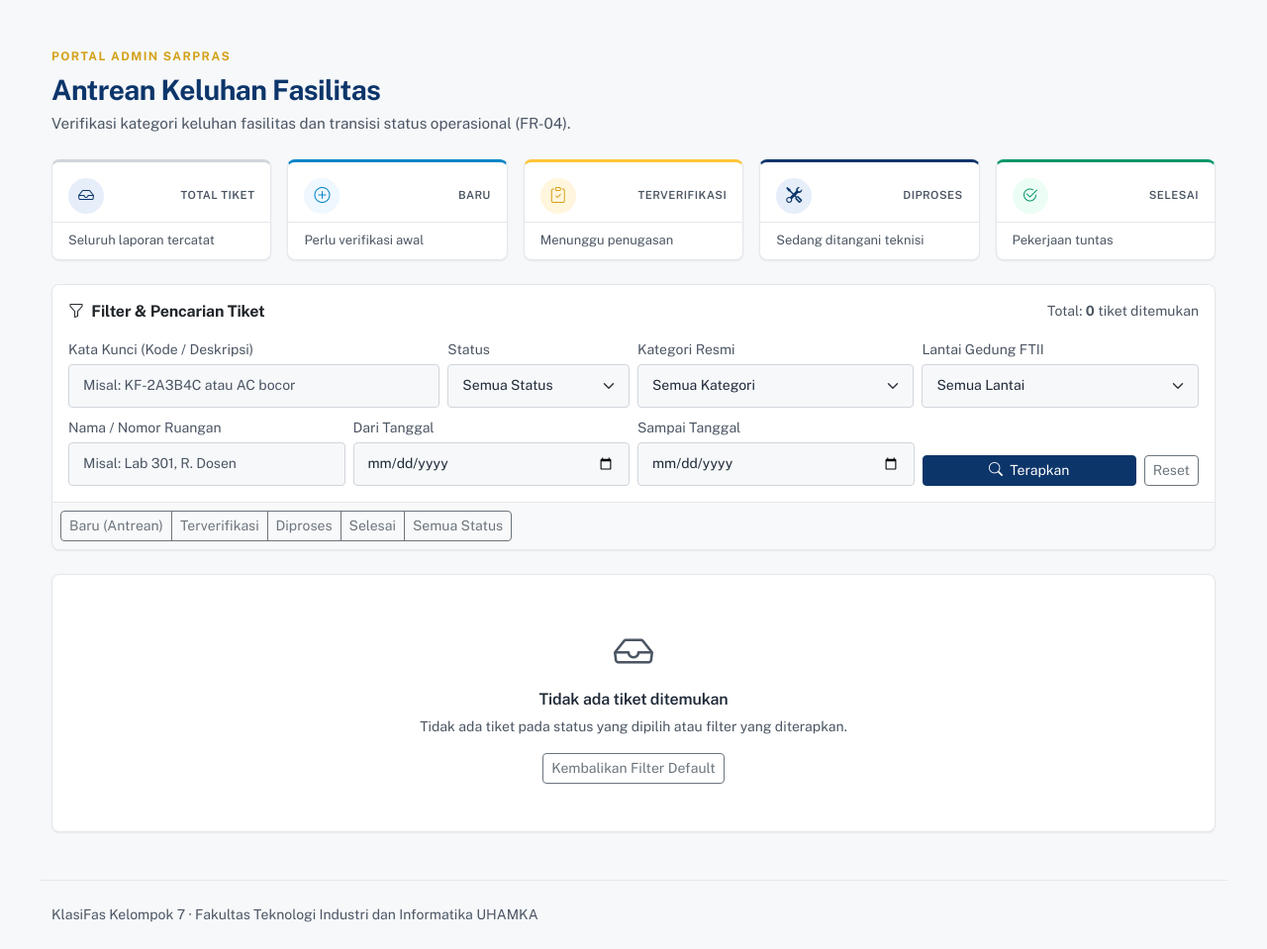
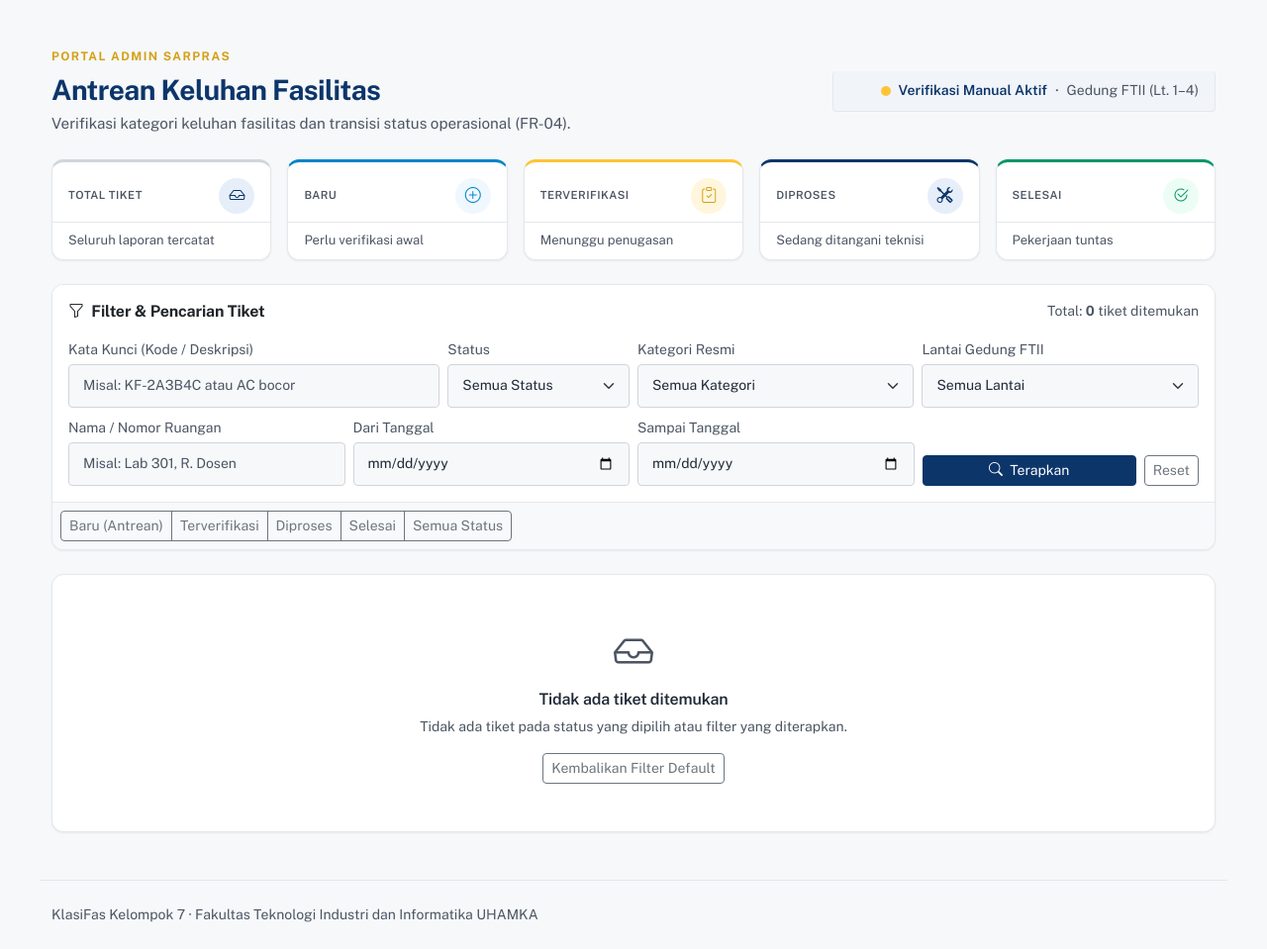
Before and after one commit to MuhammadIlham1301/klasifas, a Flask app: template app/templates/admin/queue.html in a window 1280 px wide. Shown: the part 76-1035 px from the top of the page at 99% size. Run offline with Flask 3, Linux system fonts and the light colour scheme; the template is opened without the code that fills it, so the values that code supplies are empty; parts of the project's set-up code (start-up, migrations or seed data) failed here and were passed over; some libraries are stand-ins or nearby versions.

Commit message:
feat(ui): polish admin header badge, KPI icon order, and card radius

```diff
--- a/app/static/css/klasifas.css
+++ b/app/static/css/klasifas.css
@@ -60,6 +60,7 @@
     --kf-radius-md: 0.375rem;
     --kf-radius-lg: 0.5rem;
     --kf-radius-xl: 0.75rem;
+    --kf-card-radius: 0.75rem;
     --kf-container-max: 1200px;
     --kf-container-wide-max: 1440px;
     --kf-input-height: 2.75rem;
@@ -793,12 +794,12 @@ a {
 
 .card {
     --bs-card-border-color: var(--kf-border);
-    --bs-card-border-radius: var(--kf-radius-lg);
-    --bs-card-inner-border-radius: calc(var(--kf-radius-lg) - 1px);
+    --bs-card-border-radius: var(--kf-card-radius);
+    --bs-card-inner-border-radius: calc(var(--kf-card-radius) - 1px);
     --bs-card-cap-bg: var(--kf-surface);
     background-color: var(--kf-surface) !important;
     border: 1px solid var(--kf-border) !important;
-    border-radius: var(--kf-radius-lg) !important;
+    border-radius: var(--kf-card-radius) !important;
     color: var(--kf-text);
 }
 
@@ -1146,6 +1147,14 @@ a {
     justify-content: space-between;
 }
 
+.kf-kpi__header > .kf-kpi__label {
+    order: 1;
+}
+
+.kf-kpi__header > .kf-kpi__icon {
+    order: 2;
+}
+
 .kf-kpi__icon {
     align-items: center;
     background-color: var(--kf-primary-soft);
@@ -1195,6 +1204,23 @@ a {
     font-size: 0.8125rem;
     margin-top: auto;
     padding: 0.55rem 1rem;
+}
+
+/* Pil status sistem pada header halaman admin (mengikuti Stitch 04) */
+.kf-kpi--status-pill {
+    background-color: var(--kf-surface-subtle);
+    border: 1px solid var(--kf-border) !important;
+    border-top: 0 !important;
+    border-radius: var(--kf-radius-md);
+}
+
+.kf-status-dot {
+    background-color: var(--kf-secondary);
+    border-radius: 50%;
+    display: inline-block;
+    flex-shrink: 0;
+    height: 0.625rem;
+    width: 0.625rem;
 }
 
 .kf-evidence-image {
--- a/app/templates/admin/queue.html
+++ b/app/templates/admin/queue.html
@@ -4,10 +4,22 @@
 {% block title %}Antrean Tiket Sarpras — KlasiFas{% endblock %}
 
 {% block content %}
-<div class="kf-page-heading mb-4">
-    <p class="kf-page-heading__eyebrow mb-2">Portal Admin Sarpras</p>
-    <h1 class="kf-page-heading__title">Antrean Keluhan Fasilitas</h1>
-    <p class="kf-page-heading__sub mb-0">Verifikasi kategori keluhan fasilitas dan transisi status operasional (FR-04).</p>
+<div class="row align-items-center g-2 mb-4">
+    <div class="col-12 col-md-8">
+        <div class="kf-page-heading">
+            <p class="kf-page-heading__eyebrow mb-2">Portal Admin Sarpras</p>
+            <h1 class="kf-page-heading__title">Antrean Keluhan Fasilitas</h1>
+            <p class="kf-page-heading__sub mb-0">Verifikasi kategori keluhan fasilitas dan transisi status operasional (FR-04).</p>
+        </div>
+    </div>
+    <div class="col-12 col-md-4">
+        <div class="kf-kpi kf-kpi--status-pill d-flex flex-wrap align-items-center justify-content-md-end gap-2 px-3 py-2 rounded">
+            <span class="kf-status-dot" aria-hidden="true"></span>
+            <span class="small fw-semibold text-primary">Verifikasi Manual Aktif</span>
+            <span class="text-secondary" aria-hidden="true">&middot;</span>
+            <span class="small text-secondary">Gedung FTII (Lt. 1&ndash;4)</span>
+        </div>
+    </div>
 </div>
 
 <!-- KPI Agregat Status (data nyata dari basis data) -->
```
Also changed, not shown: tests/test_ui_cards.py (+9 -2 lines).
